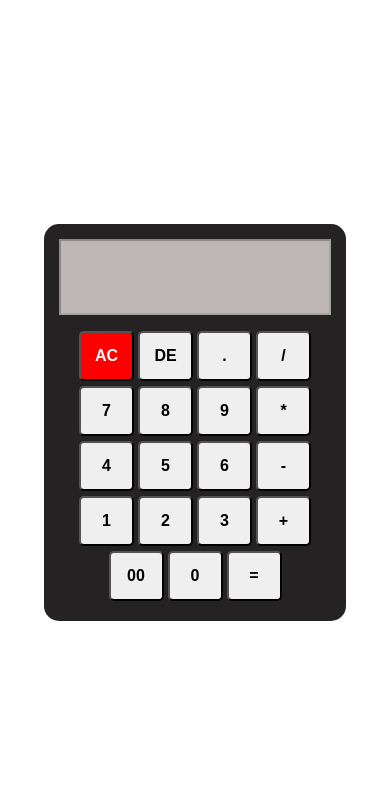
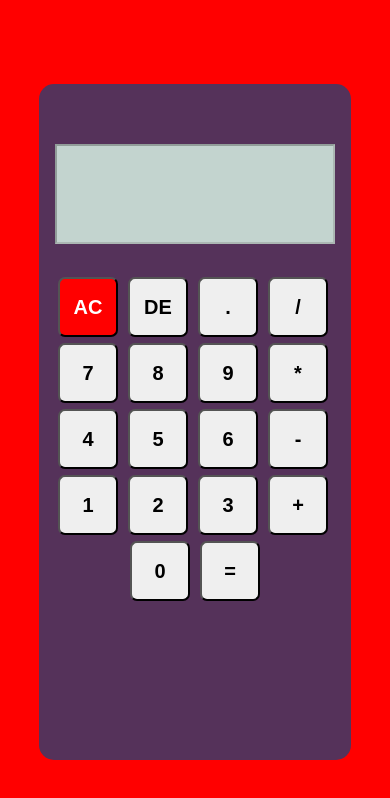
Before and after one commit to LeandroVeas/calculadora_b-sica, a plain HTML site: page index.html in a window 390 px wide. Drawn offline with Linux system fonts and the light colour scheme.

Commit message:
corregido

```diff
--- a/index.html
+++ b/index.html
@@ -1,42 +1,47 @@
 <!DOCTYPE html>
 <html lang="en">
+
 <head>
-    <meta charset="UTF-8">
-    <meta http-equiv="X-UA-Compatible" content="IE=edge">
-    <meta name="viewport" content="width=device-width, initial-scale=1.0">
-    <title>Calculadora</title>
-    <link rel="stylesheet" href="/style.css">
+    <meta charset="UTF-8" />
+    <meta http-equiv="X-UA-Compatible" content="IE=edge" />
+    <meta name="viewport" content="width=device-width, initial-scale=1.0" />
+    <link rel="stylesheet" href="style.css">
+    <title>Calculadora Básica</title>
 </head>
+
 <body>
-    <div id="calculator">
-        <input type="text" id="display" disabled>
-        <br>
-        <button id="ac" class="operador">AC</button>
-        <button id="de" class="operador">DE</button>
-        <button id="." class="operador">.</button>
-        <button id="/" class="operador">/</button>
-        <br>
+    <div class="cuerpo">
+<div class="caja">
+    <div class="visor" id="visor"><input type="text" / disabled  id="display"></div>
+    <div class="botones">
+        <button id="ac" class="ac">AC</button>
+        <button id="de">DE</button>
+        <button id=".">.</button>
+        <button id="/">/</button>
+        <br />
         <button id="7">7</button>
         <button id="8">8</button>
         <button id="9">9</button>
-        <button id="*" class="operador">*</button>
+        <button id="*">*</button>
         <br>
         <button id="4">4</button>
         <button id="5">5</button>
         <button id="6">6</button>
-        <button id="-" class="operador">-</button>
+        <button id="-">-</button>
         <br>
         <button id="1">1</button>
         <button id="2">2</button>
         <button id="3">3</button>
-        <button id="+" class="operador">+</button>
+        <button id="+">+</button>
         <br>
-        <button id="00">00</button>
-        <button id="0">0</button>
-        <button id="=" class="equal operador">=</button>
+        <div class="ultimos">
+            <button id="0" class="cero">0</button>
+        <button id="=" class="igual">=</button>
+        </div>
+    </div>
 </div>
-
-
+    </div>
     <script src="index.js"></script>
 </body>
+
 </html>
--- a/index.js
+++ b/index.js
@@ -1,16 +1,19 @@
-const display = document.querySelector("#display");
-const buttons = document.querySelectorAll("button")
+//Declaración constantes
+const display = document.getElementById("display");
+const teclas = document.querySelectorAll("button")
 
-buttons.forEach((btn)=>{
-    btn.addEventListener("click",()=>{
-        if (btn.id === "="){
-            display.value = eval(display.value)
-        }else if (btn.id === "ac"){
-            display.value = ""
+//Se usa un forEach para recorrer los botones.
+// y cada vez que se oprime uno llama a un evento
+teclas.forEach((btn)=>{
+    btn.addEventListener("click", ()=>{
+        if(btn.id == "="){
+            display.value = eval(display.value);// eval, evaluá lo que esta dentro
+        }else if (btn.id == "ac"){
+            display.value = ""; // devuelve un string vacio
         }else if (btn.id == "de"){
-            display.value = display.value.slice(0,-1)
-        }else {
-            display.value +=btn.id
+            display.value = display.value.slice(0,-1)// Se usa slice para ur sacando el ultimo elemento
+        }else{
+            display.value += btn.id
         }
     })
 })
--- a/style.css
+++ b/style.css
@@ -1,55 +1,77 @@
-*{
-    box-sizing: border-box;
+* {
     margin: 0;
     padding: 0;
+    box-sizing: border-box;
+}
 
+body {
+    width: 100%;
+    height: 100vh;
+    display: flex;
+    align-items: center;
+    justify-content: center;
 }
-body{
+
+.cuerpo {
+    background-color: rgb(85, 50, 90);
+    width: 300px;
+    height: 400px;
     display: flex;
     justify-content: center;
-    align-items: center;
-    height: 100vh;
-    text-align: center;
-
+    border-radius: 15px;
 }
 
-#calculator{
-    max-width: 360px;
-    background: rgb(36, 34, 34);
-    padding: 15px;
-    border-radius: 15px;
-
+input {
+    height: 70px;
+    width: 230px;
+    margin-top: 30px;
+    margin-bottom: 15px;
+    background-color: rgb(195, 212, 207);
+    font-size: 28px;
+    font-weight: bold;
 }
 
-#display{
-    width: 100%;
-    height: 76px;
-    margin-bottom: 16px;
+button {
+    width: 50px;
+    height: 50px;
+    margin: 3px;
+    border-radius: 7px;
+    font-weight: bold;
     font-size: 20px;
-    font-weight: bold;
-    background: rgb(189, 183, 183);
-
+    cursor: pointer;
+}
+button:hover{
+    background: gray;
 }
 
-.equal{
-    width: calc(50%-10px);
+.ultimos {
+    text-align: center;
 }
-
-button{
-    width: calc(25%-10px);
-    width: 55px;
-    height: 50px;
-    margin-bottom: 5px;
-    border-radius: 5px;
-    color: black;
-    font-weight: bold;
-    font-size: 16px;
-}
-button:hover{
-    cursor: pointer;
-}
-
-#ac{
+.ac{
     background: red;
     color: white;
 }
+
+
+
+@media (max-width:420px){
+    body{
+        background-color: red;
+
+    }
+    .cuerpo{
+        height: 80%;
+        width: 80%;
+    }
+    input{
+        margin-top: 60px;
+        height: 100px;
+        width: 280px;
+        margin-bottom: 30px;
+    }
+
+    button{
+        width: 60px;
+        height: 60px;
+    }
+}
```
